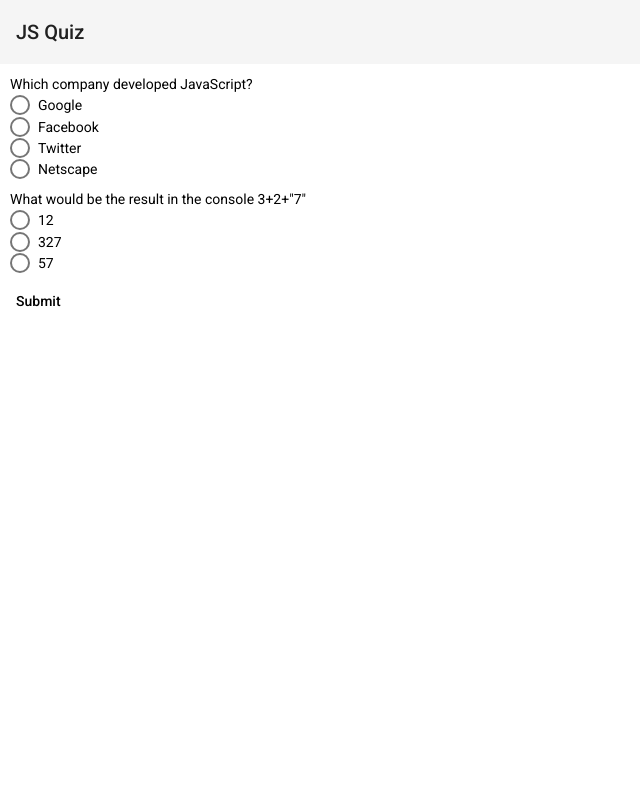
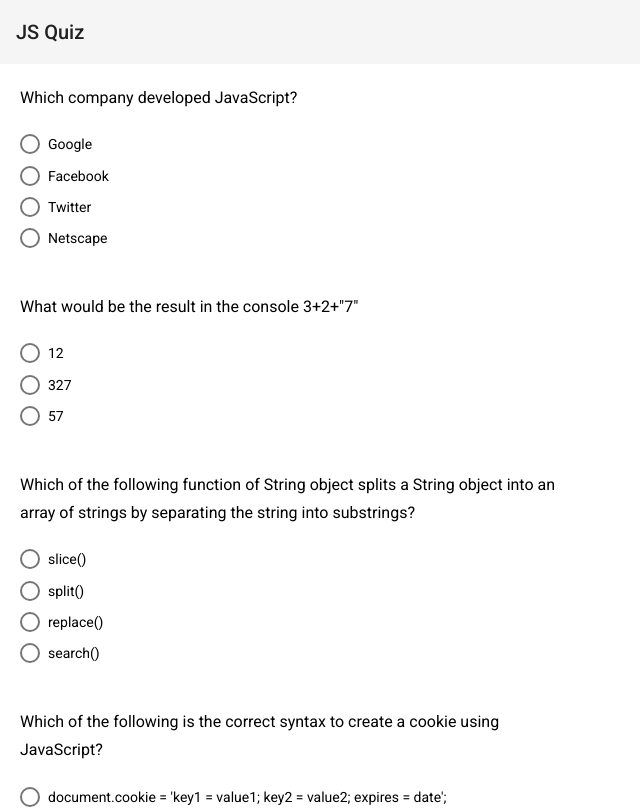
Before and after one commit to NIkolayrr/js-quiz, an Angular app: page /quiz in a window 1280 px wide. Shown: the top 809 px of the page, without its empty margins (0-640 px from the left). Built offline with nearby package versions, Linux system fonts and the light colour scheme.

Commit message:
added score & questions

```diff
--- a/package.json
+++ b/package.json
@@ -8,7 +8,7 @@
     "test": "ng test",
     "lint": "ng lint",
     "e2e": "ng e2e",
-    "deploy": "ngh --dir=dist/js-quiz"
+    "deploy": "ng build --prod --base-href 'https://nikolayrr.com/js-quiz/' && ngh --dir=dist/js-quiz"
   },
   "private": true,
   "dependencies": {
--- a/src/app/app.module.ts
+++ b/src/app/app.module.ts
@@ -12,7 +12,8 @@
 import { MatButtonModule } from '@angular/material/button'
 import { QuizComponent } from './quiz/quiz.component'
 import { FormsModule, ReactiveFormsModule } from '@angular/forms'
-import { MatRadioModule } from '@angular/material/radio'
+import { MatRadioModule } from '@angular/material/radio';
+import { ScoreComponent } from './score/score.component'
 
 @NgModule({
   declarations: [
@@ -20,6 +21,7 @@
     WelcomeComponent,
     DialogComponent,
     QuizComponent,
+    ScoreComponent,
   ],
   imports: [
     BrowserModule,
--- a/src/app/quiz/quiz.component.html
+++ b/src/app/quiz/quiz.component.html
@@ -1,20 +1,21 @@
-<form [formGroup]="quiz1">
+<form [formGroup]="quiz1" class="form">
   <div *ngFor="let q of questions">
     <div class="question">
-      <label id="example-radio-group-label">{{ q.question }}</label>
+      <h3>{{ q.question }}</h3>
       <mat-radio-group
         aria-labelledby="example-radio-group-label"
-        class="example-radio-group"
+        class="radio-group"
         formControlName="{{ q.question }}"
       >
         <div *ngFor="let answer of q.answers">
-          <mat-radio-button class="example-radio-button" [value]="answer">
+          <mat-radio-button class="radio-button" [value]="answer">
             {{ answer.text }}
           </mat-radio-button>
         </div>
       </mat-radio-group>
     </div>
   </div>
-  <button mat-button (click)="submitForm()">Submit</button>
-  <div *ngIf="result">Points: {{ result }}</div>
+  <button mat-button color="accent" (click)="submitForm()">Submit</button>
+  <!-- <div *ngIf="result">Points: {{ result }} out of {{ questions.length }}</div>
+  <div *ngIf="result === 0">You scored 0 points</div> -->
 </form>
--- a/src/app/quiz/quiz.component.scss
+++ b/src/app/quiz/quiz.component.scss
@@ -1,3 +1,22 @@
-.question {
-  margin: 10px;
+.form {
+  display: flex;
+  flex-direction: column;
+  padding-left: 20px;
+
+  .question {
+    max-width: 550px;
+    margin: 20px 0;
+
+    & > .radio-group {
+      margin-bottom: 10px;
+    }
+
+    .radio-button {
+      margin: 5px 0;
+    }
+  }
+
+  button {
+    width: 200px;
+  }
 }
--- a/src/app/quiz/quiz.component.ts
+++ b/src/app/quiz/quiz.component.ts
@@ -1,41 +1,27 @@
 import { Component, OnInit } from '@angular/core'
 import { FormBuilder, FormControl } from '@angular/forms'
+import { MatDialog } from '@angular/material/dialog'
 import { Router } from '@angular/router'
-import { timer } from 'rxjs'
-
+import { beginner } from '../../quizes/beginner'
+import { ScoreComponent } from '../score/score.component'
 @Component({
   selector: 'app-quiz',
   templateUrl: './quiz.component.html',
   styleUrls: ['./quiz.component.scss'],
 })
 export class QuizComponent implements OnInit {
-  result = 0
-  questions = [
-    {
-      type: 'multiple',
-      question: 'Which company developed JavaScript?',
-      answers: [
-        { text: 'Google', points: 0 },
-        { text: 'Facebook', points: 0 },
-        { text: 'Twitter', points: 0 },
-        { text: 'Netscape', points: 1 },
-      ],
-    },
-    {
-      type: 'multiple',
-      question: 'What would be the result in the console 3+2+"7"',
-      answers: [
-        { text: '12', points: 0 },
-        { text: '327', points: 0 },
-        { text: '57', points: 1 },
-      ],
-    },
-  ]
+  result: any
+  questions: any
   quiz1: any
-  constructor(private route: Router, private fb: FormBuilder) {}
+  constructor(
+    private route: Router,
+    private fb: FormBuilder,
+    private dialog: MatDialog
+  ) {}
   ngOnInit(): void {
+    this.questions = beginner // make dynamic
     const group = {} as any
-    this.questions.forEach((question) => {
+    this.questions.forEach((question: any) => {
       group[question.question] = new FormControl('')
     })
     this.quiz1 = this.fb.group(group)
@@ -44,7 +30,12 @@
   submitForm() {
     this.result = 0
     Object.keys(this.quiz1.value).map((val) => {
+      if (!this.quiz1.value[val].points) return
       this.result += this.quiz1.value[val].points
+    })
+    this.dialog.open(ScoreComponent, {
+      hasBackdrop: true,
+      data: { score: this.result, questions: this.questions },
     })
   }
 }
--- /dev/null
+++ b/src/app/score/score.component.html
@@ -0,0 +1,4 @@
+<h2>
+  Congratulations, you answered {{ data.score }} out of
+  {{ data.questions.length }} questions correctly
+</h2>
--- /dev/null
+++ b/src/app/score/score.component.ts
@@ -0,0 +1,20 @@
+import { Component, Inject, OnInit } from '@angular/core'
+import { MatDialogRef, MAT_DIALOG_DATA } from '@angular/material/dialog'
+import { Router } from '@angular/router'
+
+@Component({
+  selector: 'app-score',
+  templateUrl: './score.component.html',
+  styleUrls: ['./score.component.scss'],
+})
+export class ScoreComponent implements OnInit {
+  constructor(
+    @Inject(MAT_DIALOG_DATA) public data: any,
+    private route: Router,
+    private dialogRef: MatDialogRef<ScoreComponent>
+  ) {}
+
+  ngOnInit(): void {
+    console.log(this.data)
+  }
+}
--- /dev/null
+++ b/src/quizes/beginner.ts
@@ -0,0 +1,58 @@
+export const beginner = [
+  {
+    type: 'multiple',
+    question: 'Which company developed JavaScript?',
+    answers: [
+      { text: 'Google', points: 0 },
+      { text: 'Facebook', points: 0 },
+      { text: 'Twitter', points: 0 },
+      { text: 'Netscape', points: 1 },
+    ],
+  },
+  {
+    type: 'multiple',
+    question: 'What would be the result in the console 3+2+"7"',
+    answers: [
+      { text: '12', points: 0 },
+      { text: '327', points: 0 },
+      { text: '57', points: 1 },
+    ],
+  },
+  {
+    type: 'multiple',
+    question:
+      'Which of the following function of String object splits a String object into an array of strings by separating the string into substrings?',
+    answers: [
+      { text: 'slice()', points: 0 },
+      { text: 'split()', points: 1 },
+      { text: 'replace()', points: 0 },
+      { text: 'search()', points: 0 },
+    ],
+  },
+  {
+    type: 'multiple',
+    question:
+      'Which of the following is the correct syntax to create a cookie using JavaScript?',
+    answers: [
+      {
+        text:
+          "document.cookie = 'key1 = value1; key2 = value2; expires = date';",
+        points: 1,
+      },
+      {
+        text:
+          "browser.cookie = 'key1 = value1; key2 = value2; expires = date';",
+        points: 0,
+      },
+      {
+        text: "window.cookie = 'key1 = value1; key2 = value2; expires = date';",
+        points: 0,
+      },
+      {
+        text:
+          "navigator.cookie = 'key1 = value1; key2 = value2; expires = date';",
+        points: 0,
+      },
+    ],
+  },
+]
```
Also changed, not shown: src/app/score/score.component.scss (added), 1 other file (tests, documents, lock files or other folders).
